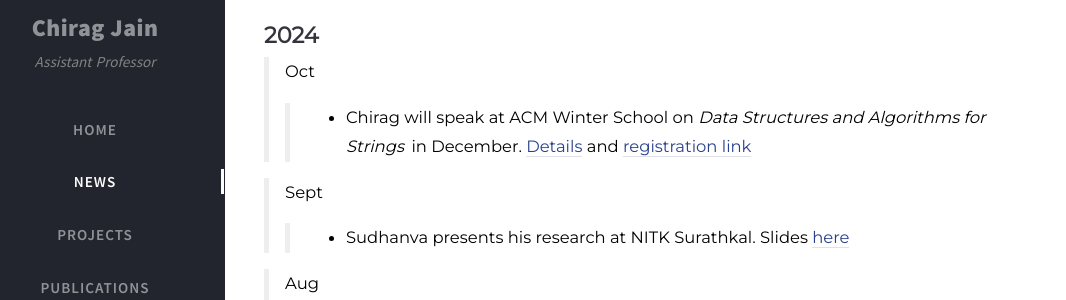
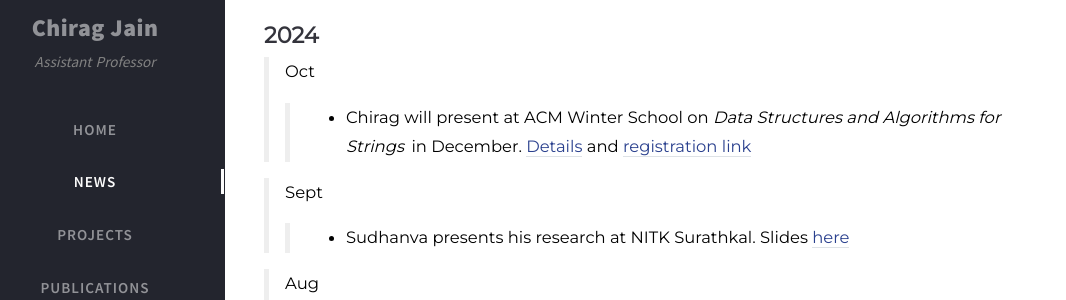
Before and after one commit to at-cg/at-cg.github.io, a Jekyll site: the page built from tabs/new.md, in a window 1280 px wide and 900 px high. Shown: the part 146-446 px from the top of the window, without its empty margins (35-1101 px from the left). Built offline with Jekyll 4.4.1, drawn with Linux system fonts in a browser that asks for light colours; nearby versions of some CDN libraries; comment, search, counter and statistics services are not loaded.

Commit message:
Update new.md

```diff
--- a/tabs/new.md
+++ b/tabs/new.md
@@ -22,7 +22,7 @@ type: news
 ## **2024**
 
 >Oct
->> - Chirag will speak at ACM Winter School on _Data Structures and Algorithms for Strings_ in December. [Details](https://docs.google.com/document/d/1NR3BE_NV4kqBF7v5qxFxnm1MP1fMHlyl/edit) and [registration link](https://docs.google.com/forms/d/1Uo-xzpUelEclwUY3VkkWHFsZ9S9QkQUb20uW6c7bQDk/edit)
+>> - Chirag will present at ACM Winter School on _Data Structures and Algorithms for Strings_ in December. [Details](https://docs.google.com/document/d/1NR3BE_NV4kqBF7v5qxFxnm1MP1fMHlyl/edit) and [registration link](https://docs.google.com/forms/d/1Uo-xzpUelEclwUY3VkkWHFsZ9S9QkQUb20uW6c7bQDk/edit)
 
 >Sept
 >> - Sudhanva presents his research at NITK Surathkal. Slides [here](https://drive.google.com/file/d/1Rnvx4Xaj7WLWk64yVsIgFmaz_-btyQ6b/view?usp=share_link)
```
